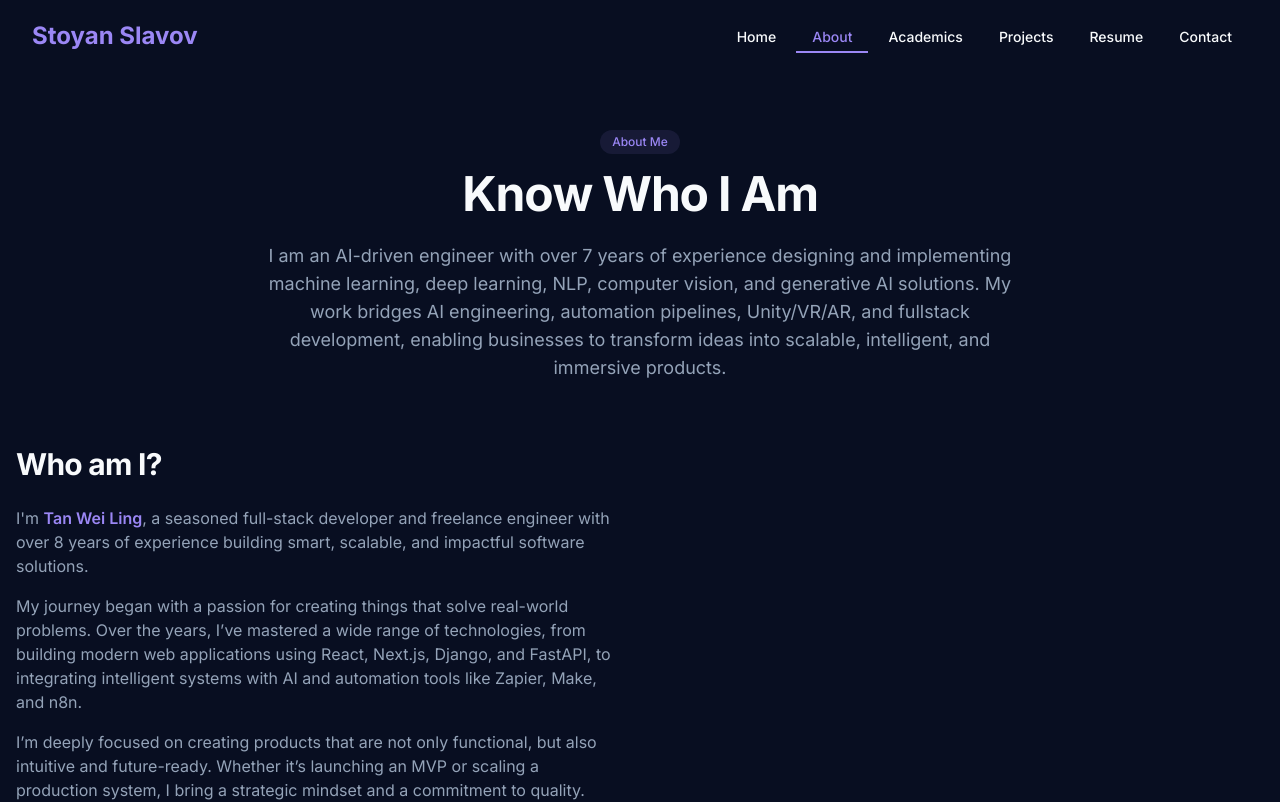
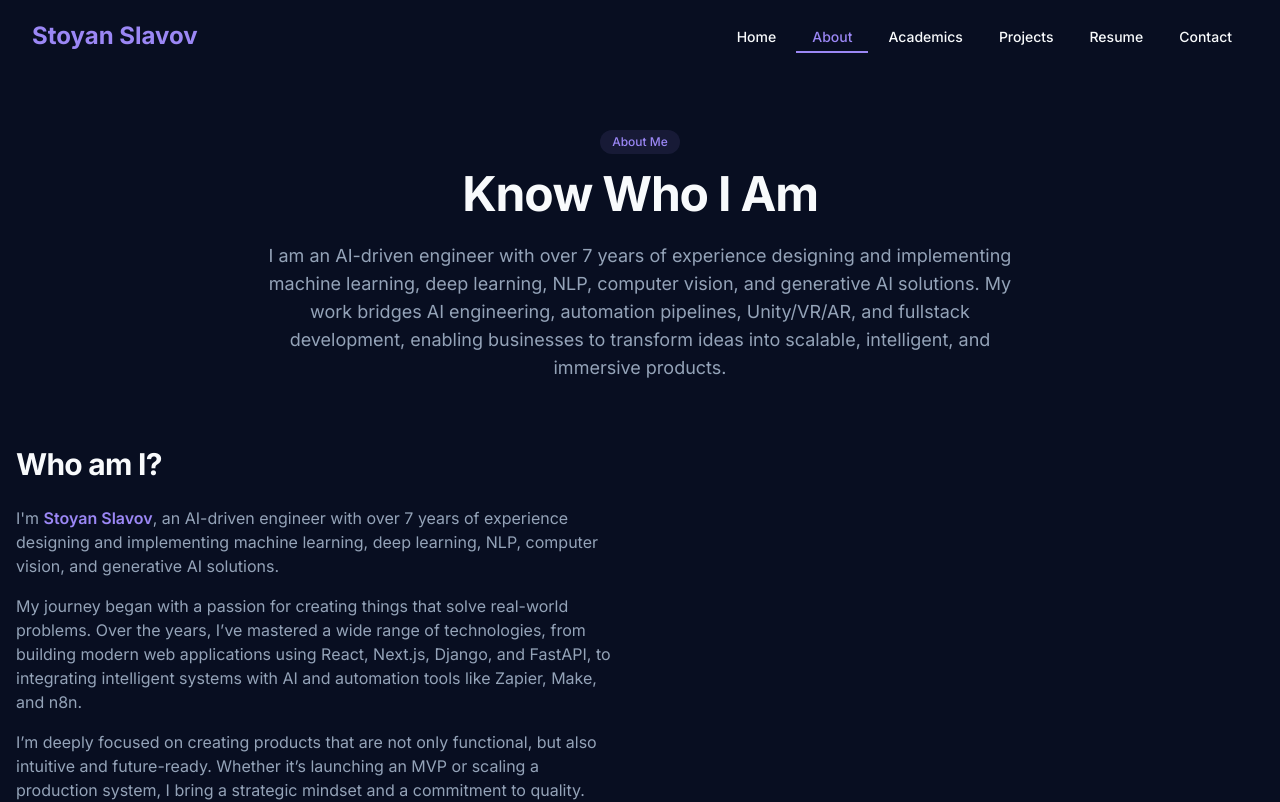
Before and after one commit to ctar0403/Portfolio-website, a React (Vite) app: page /about in a window 1280 px wide. Shown: the top 802 px of the page. Built offline with nearby package versions, Linux system fonts and the light colour scheme.

Commit message:
Update About page name and intro
cgen-b0a855f6b9f24288a676f66b7181e0db

```diff
--- a/src/pages/About.tsx
+++ b/src/pages/About.tsx
@@ -89,7 +89,7 @@ const About = () => {
                   I'm <motion.span
                     className="text-brand-purple font-semibold"
                     whileHover={{ color: "#8B5CF6" }}
-                  >Tan Wei Ling</motion.span>, a seasoned full-stack developer and freelance engineer with over 8 years of experience building smart, scalable, and impactful software solutions.
+                  >Stoyan Slavov</motion.span>, an AI-driven engineer with over 7 years of experience designing and implementing machine learning, deep learning, NLP, computer vision, and generative AI solutions.
                 </p>
                 <p>
                   My journey began with a passion for creating things that solve real-world problems. Over the years, I’ve mastered a wide range of technologies, from building modern web applications using React, Next.js, Django, and FastAPI, to integrating intelligent systems with AI and automation tools like Zapier, Make, and n8n.
```
